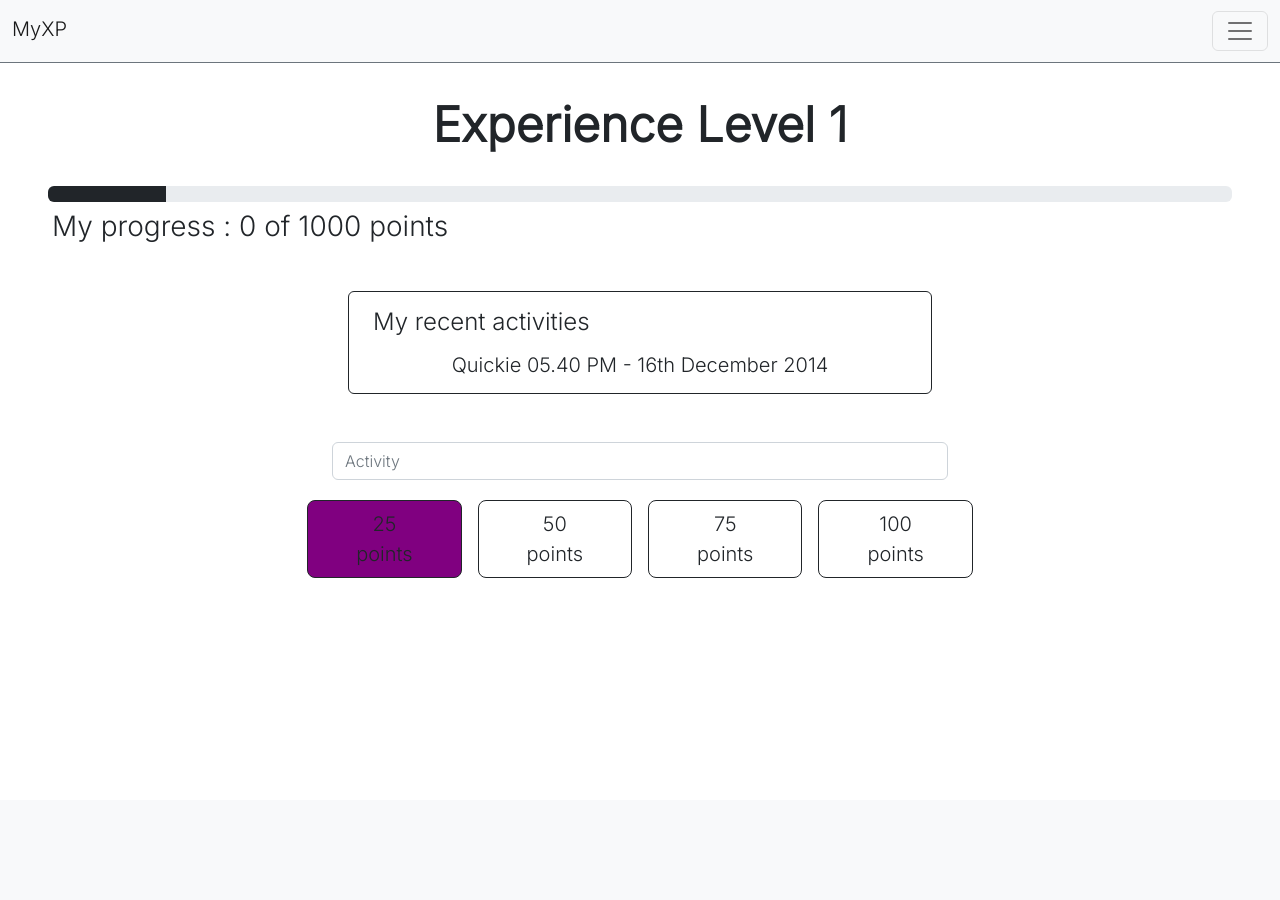
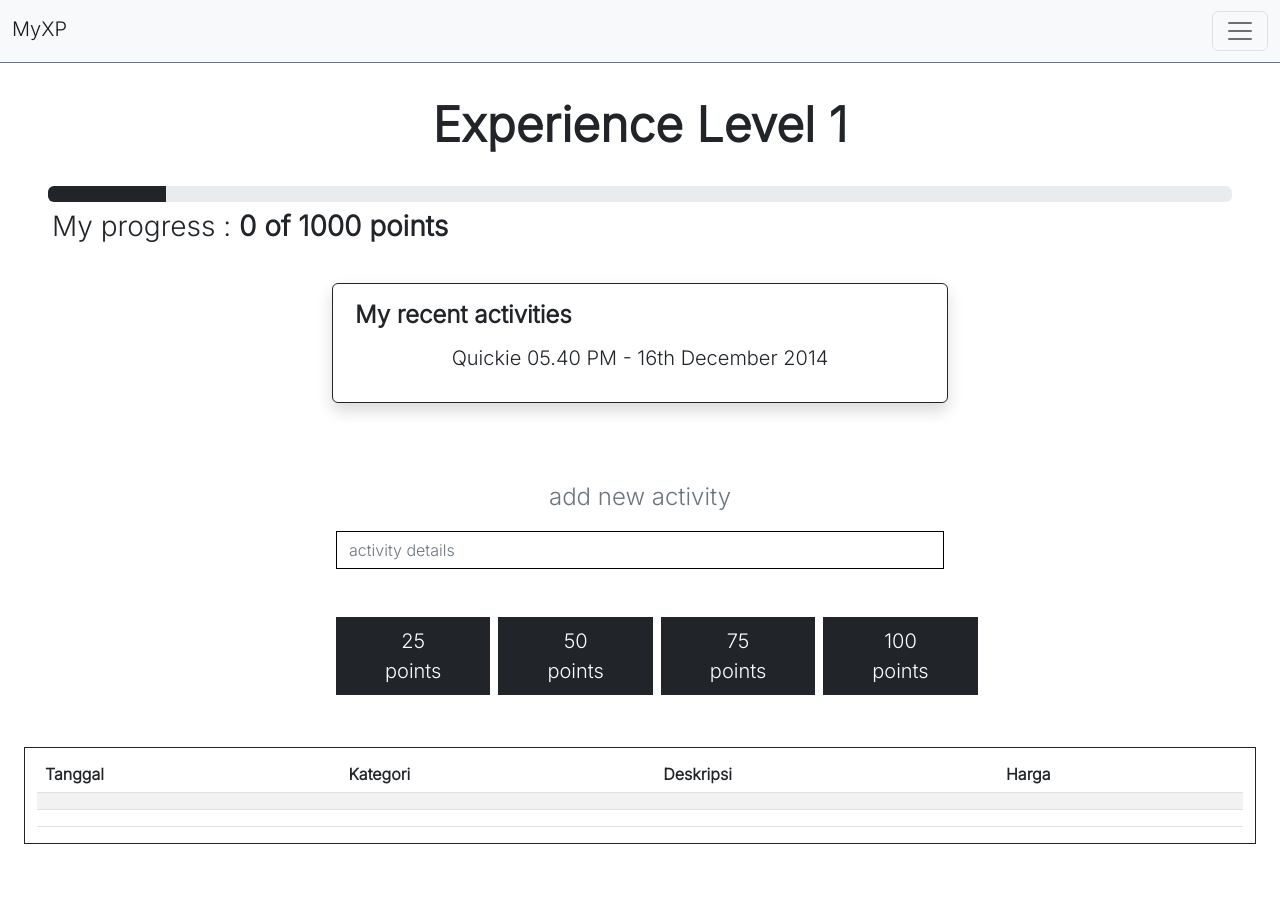
Before and after one commit to Akosovski/MyXP, a Django app: page / in a window 1280 px wide. Before the commit the page ends 578 px from the top, so only its background shows below. Run offline with Django 4.2, Linux system fonts and the light colour scheme; a user stored in the database is signed in; lists and menus that the app fills with data are empty; some libraries are stand-ins or nearby versions.

Commit message:
Implemented Tables & Theme Rework

```diff
--- a/myxp/static/css/style.css
+++ b/myxp/static/css/style.css
@@ -2,6 +2,11 @@
     font-family: 'Inter', sans-serif;
 }
 
-#manuk{
-    background-color: purple;
+.xpadd{
+    border-radius: 0;
 }
+
+.activityadd{
+    border-radius: 0;
+    border: solid black 1px;
+}
--- a/templates/base.html
+++ b/templates/base.html
@@ -18,8 +18,6 @@
     {% block content %}
     {% endblock %}
 
-    <script src="{% static 'js/main.js' %}"></script>
     <script src="https://cdn.jsdelivr.net/npm/bootstrap@5.2.0-beta1/dist/js/bootstrap.bundle.min.js" integrity="sha384-pprn3073KE6tl6bjs2QrFaJGz5/SUsLqktiwsUTF55Jfv3qYSDhgCecCxMW52nD2" crossorigin="anonymous"></script>
-    <script src="/docs/5.2/dist/js/bootstrap.bundle.min.js" integrity="sha384-pprn3073KE6tl6bjs2QrFaJGz5/SUsLqktiwsUTF55Jfv3qYSDhgCecCxMW52nD2" crossorigin="anonymous"></script>
   </body>
 </html>
--- a/templates/partials/_navbar.html
+++ b/templates/partials/_navbar.html
@@ -13,7 +13,7 @@
         <ul class="navbar-nav justify-content-end flex-grow-1 pe-3">
 
           <li class="nav-item">
-            <a class="nav-link active fs-5" aria-current="page" href="#">Home</a>
+            <a class="nav-link active fs-5" aria-current="page" href="#">Dashboard</a>
           </li>
 
           <li class="nav-item">
--- a/templates/progression/index.html
+++ b/templates/progression/index.html
@@ -5,7 +5,7 @@
 <div class="sticky-container">
     {% include 'partials/_navbar.html' %}
 </div>
-    <div class="px-4 py-5 mt-5 text-center">
+<div class="px-4 py-5 mt-5 mb-2 text-center">
     <h1 class="display-5 fw-bold mb-2">Experience Level 1</h1>
     <br>
     <div class="d-block ms-4 me-4">
@@ -13,32 +13,63 @@
         <div class="progress">
             <div class="progress-bar bg-dark" role="progressbar" style="width: 10%" aria-valuenow="10" aria-valuemin="0" aria-valuemax="100"></div>
         </div>
-            <h3 class="card-text mt-2 ms-1" style="text-align: left;"><span style="font-weight: lighter">My progress :</span> 0 of 1000 points</h3>
+        <h3 class="card-text mt-2 ms-1 mb-3" style="text-align: left;">My progress :<span style="font-weight: bold"> 0 of 1000 points</span></h3>
     </div>
     <br>
 
+    <!-- CONTAINER -->
+    <div class="d-flex">
         <div class="col-lg-6 mx-auto">
-            <div class="card mt-4 mb-1 ms-3 me-3 border border-dark border-1" style="width: auto;">
+            <div class="card mx-auto border border-dark border-1 shadow p-3 mb-5 bg-body rounded" style="border-radius: 0;">
                 <div class="card-body">
-                    <h4 class="lead mb-3 fs-4 ms-2" style="text-align: left;">My recent activities</h4>
+                    <h4 class="lead mb-3 fs-4" style="text-align: left; font-weight: bold; margin-top:-15px; margin-left:-10px;">My recent activities</h4>
                     <h5 class="card-text">Quickie 05.40 PM - 16th December 2014</h5>
                 </div>
             </div>
         <!-- Form Activity -->
-        <div class="d-flex mt-5">
+        <div class="d-grid p-1">
             <br>
-            <input type="email" class="form-control" id="exampleFormControlInput1" placeholder="Activity" required>
+                <p class="text-muted fs-4">add new activity</p>
+                <input type="email" class="form-control activityadd" id="exampleFormControlInput1" placeholder="activity details" required>
             <br>
         </div>
 
         <!-- Quick XP -->
-        <div class="d-grid mt-3 gap-2 d-sm-flex justify-content-sm-center" id="button-group">
-            <button id="manuk" type="button" class="btn btn-outline-dark btn-lg px-5 m-1">25 points</button>
-            <button type="button" class="btn btn-outline-dark  btn-lg px-5 m-1">50 points</button>
-            <button type="button" class="btn btn-outline-dark btn-lg px-5 m-1">75 points</button>
-            <button type="button" class="btn btn-outline-dark  btn-lg px-5 m-1">100 points</button>
+        <div class="d-sm-flex mt-3 justify-content-md-between d-grid justify-content-sm-center" id="button-group">
+            <button type="button" class="btn btn-dark btn-lg px-5 m-1 xpadd">25 points</button>
+            <button type="button" class="btn btn-dark btn-lg px-5 m-1 xpadd">50 points</button>
+            <button type="button" class="btn btn-dark btn-lg px-5 m-1 xpadd">75 points</button>
+            <button type="button" class="btn btn-dark btn-lg px-5 m-1 xpadd">100 points</button>
+        </div>
+    </div>
 </div>
 
+<div class="container-fluid overflow-auto mt-5 border border-dark border-1">
+    <div class="app-table mt-2">
+        <table class="table table-striped">
+            <thead>
+                <tr>
+                    <th>Tanggal</th>
+                    <th>Kategori</th>
+                    <th>Deskripsi</th>
+                    <th>Harga</th>
+                </tr>
+            </thead>
+            <tbody>
+                <tr class="align-middle">
+                    <td></td>
+                    <td></td>
+                    <td></td>
+                    <td></td>
+                </tr>
+                <tr class="align-middle">
+                    <td></td>
+                    <td></td>
+                    <td></td>
+                    <td></td>
+                </tr>
+            </tbody>
+        </table>
     </div>
 </div>
 {% endblock content %}
```
Lines whose indentation alone changed are shown as unchanged.
